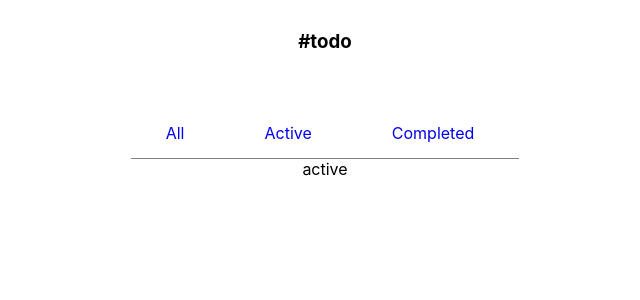
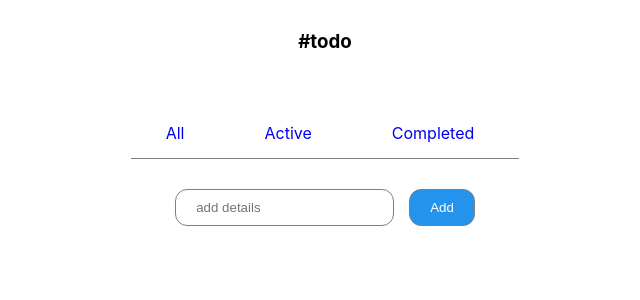
Before and after one commit to venky-cs/todo-app, a React (Create React App) app: page /active in a window 1280 px wide. Shown: the top 300 px of the page, without its empty margins (315-955 px from the left). Built offline with nearby package versions, Linux system fonts and the light colour scheme.

Commit message:
'update-active'

```diff
--- a/src/component/Active.js
+++ b/src/component/Active.js
@@ -1,9 +1,10 @@
 import React from 'react'
+import Input from './Input'
 
 function Active() {
     return (
         <div>
-            active
+            <Input />
         </div>
     )
 }
--- a/src/component/Input.js
+++ b/src/component/Input.js
@@ -10,7 +10,7 @@ function Input() {
                 onKeyPress={(e) => (e.key === 'Enter' ? text.length >= 1 ? updateList() : null : null)}/>
             <button onClick={text.length >=1 ? updateList : null}>Add</button>
 
-            {list.map((list)=> <List list={list}/>)}
+            {list.map((list)=> <List list={list} key={list.id}/>)}
         </div>
     )
 
--- a/src/component/List.js
+++ b/src/component/List.js
@@ -3,7 +3,7 @@ import React from 'react'
 function List({list}) {
     return (
         <div className='list'>
-            <input type='checkbox' key={list.id}/>
+            <input type='checkbox'/>
                 <label>{list.value}</label>
         </div>
     )
```
Also changed, not shown: 1 other file (tests, documents, lock files or other folders).
